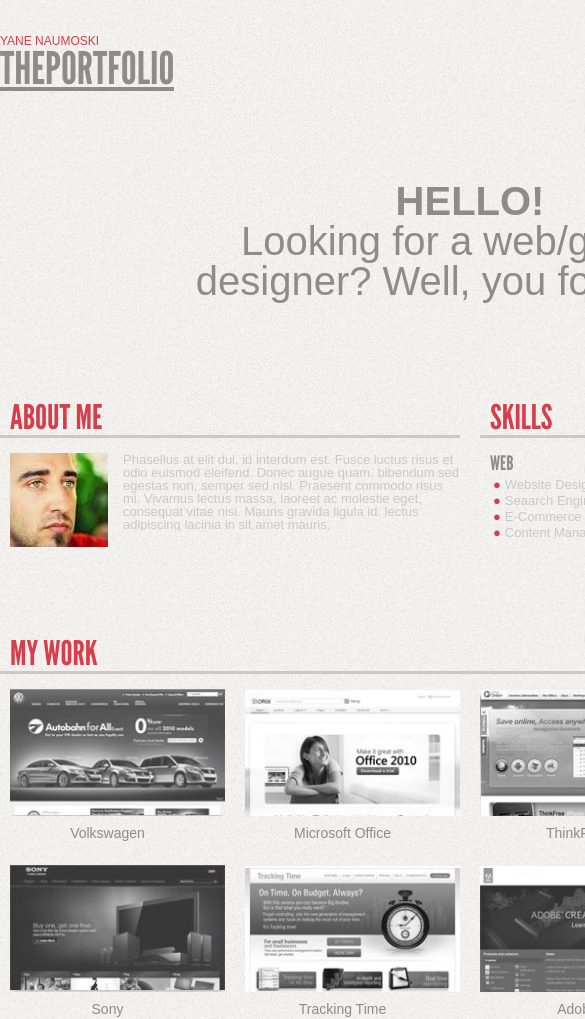
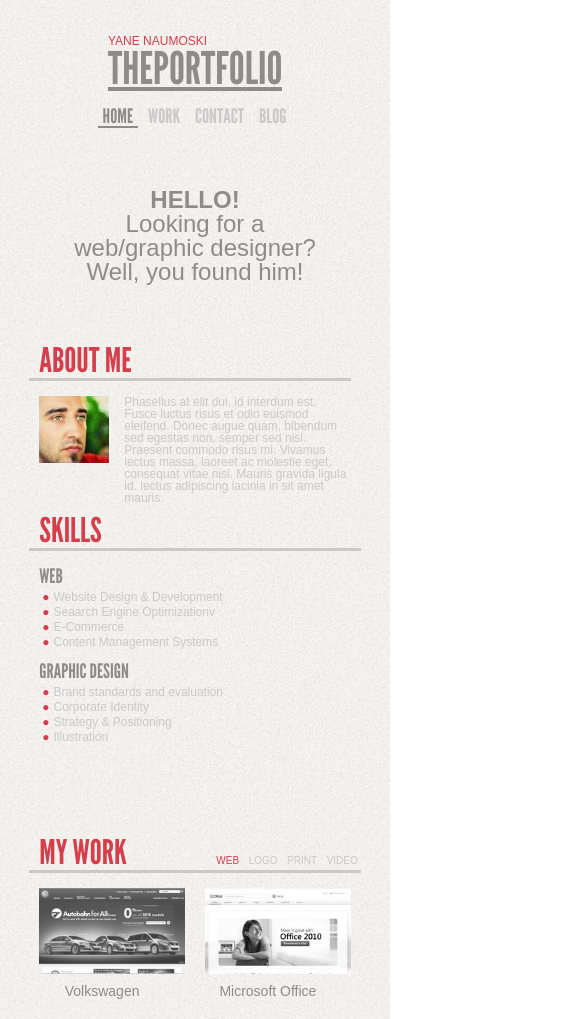
Before and after one commit to marchuk-nikolay/Markup-portfolio-page, a plain HTML site: page index.html in a window 390 px wide. Shown: the top 1019 px of the page, 585 px wide, since content can reach past the window. Drawn offline with Linux system fonts and the light colour scheme.

Commit message:
responsive page

```diff
--- a/css/main.css
+++ b/css/main.css
@@ -498,3 +498,173 @@
 .youtube {
 	background-position: -93px 0;
 }
+
+
+/*Media-queries*/
+@media screen and (max-width: 960px) {
+	#wrapper {
+		width: 85%;
+	}
+}
+
+@media screen and (max-width: 781px) {
+	#hello, #tagline {
+		font-size: 36px;
+	}
+
+	.first-col, .second-col, .third-col, .fourth-col {
+		width: 33.3%;
+	}
+
+	.clear {
+		clear: none;
+	}
+}
+
+@media screen and (max-width: 704px) {
+	#hello, #tagline {
+		font-size: 32px;
+	}
+}
+
+@media screen and (max-width: 676px) {
+	.list, #about-me {
+		font-size: 12px;
+	}
+}
+
+@media screen and (max-width: 636px) {
+	#my-photo {
+		width: 90px;
+	}
+}
+
+@media screen and (max-width: 627px) {
+	#tagline {
+		margin: 0 16%;
+	}
+}
+
+@media screen and (max-width: 575px) {
+	#hello, #tagline {
+		font-size: 28px;
+	}
+
+	#tagline {
+		margin: 0 14%;
+	}
+
+	#my-photo {
+		width: 70px;
+	}
+
+	#info-about-me > .row > .col-right > .inner > .row > .col {
+		width: 100%;
+	}
+
+	#info-about-me > .row > .col-right > .inner > .row > .col-left {
+		margin-bottom: 10px;
+	}
+
+	#info-about-me > .row > .col-right > .inner > .row > .col-right > .inner {
+		margin-left: 0;
+	}
+}
+
+@media screen and (max-width: 480px) {
+	#logo {
+		margin: 0 auto;
+	}
+
+	#logo:after {
+		display: block;
+		content: '';
+		clear: both;
+	}
+
+	#header-navigation {
+		margin-top: 15px;
+		margin-left: 25%;
+		clear: both;
+		float: none;
+	}
+
+	#hello, #tagline {
+		font-size: 26px;
+	}
+
+	#tagline {
+		margin: 0 12%;
+	}
+
+	#greeting {
+		margin-top: 60px;
+		margin-bottom: 60px;
+	}
+
+	#info-about-me > .row > .col, #say-hi, #other-info {
+		width: 100%;
+	}
+
+	#info-about-me > .row > .col-left, #say-hi > .inner {
+		margin-bottom: 10px;
+	}
+
+	#info-about-me > .row > .col-right > .inner, #other-info > .inner {
+		margin-left: 0;
+	}
+
+	.first-col, .second-col, .third-col, .fourth-col {
+		width: 50%;
+	}
+}
+
+@media screen and (max-width: 440px) {
+	#header-navigation {
+		margin-left: 23%;
+	}
+}
+
+@media screen and (max-width: 422px) {
+	#tagline {
+		margin: 0 9%;
+	}
+}
+
+@media screen and (max-width: 400px) {
+	#header-navigation {
+		margin-left: 20%;
+	}
+}
+
+@media screen and (max-width: 393px) {
+	#hello, #tagline {
+		font-size: 24px;
+	}
+}
+
+@media screen and (max-width: 380px) {
+	#header-navigation {
+		margin-left: 18%;
+	}
+
+	#tagline {
+		margin: 0 7%;
+	}
+}
+
+@media screen and (max-width: 360px) {
+	#header-navigation {
+		margin-left: 16%;
+	}
+
+	#hello, #tagline {
+		font-size: 22px;
+	}
+}
+
+@media screen and (max-width: 350px) {
+	#header-navigation {
+		margin-left: 15%;
+	}
+}
```
